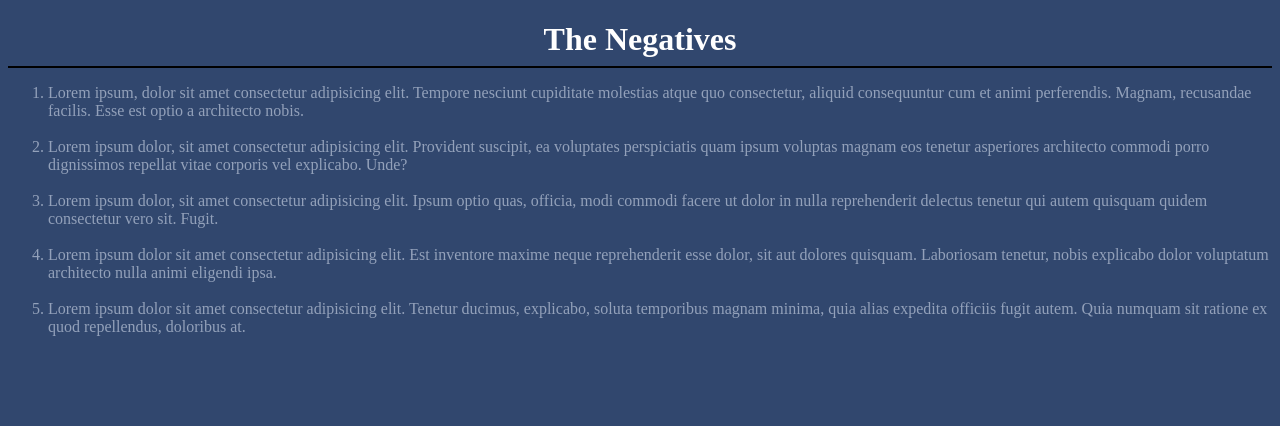
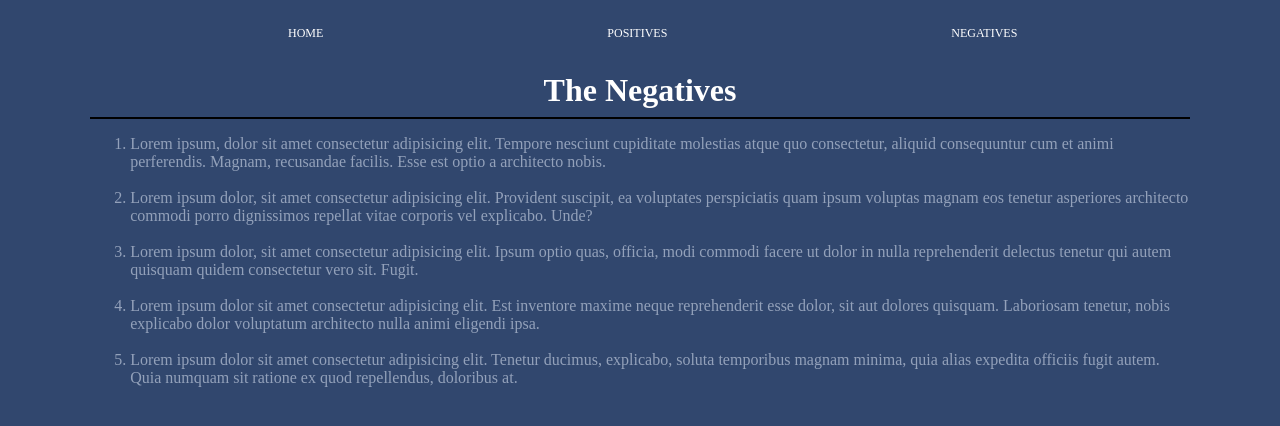
Before and after one commit to CameronTwiggs/Tech-and-Brain, a plain HTML site: page public/negative.html in a window 1280 px wide. Drawn offline with Linux system fonts and the light colour scheme.

Commit message:
updates webpage

```diff
--- a/public/negative.html
+++ b/public/negative.html
@@ -8,9 +8,21 @@
     <title>The Negative Side</title>
 </head>
 <body>
+    <header>
+            <div id="navbar">
+                    <nav>
+                        <ul>
+                            <li><a href="index.html">Home</a></li>
+                            <li><a href="positive.html">Positives</a></li>
+                            <li><a href="negative.html">Negatives</a></li>
+                        </ul>
+                    </nav>
+                </div>
+    </header>
+    <div class="body_align">
     <h1 id="second">The Negatives</h1>
-        <hr id="line">
-    <ol id="frogno">
+        <hr class="line">
+    <ol class="list_info">
         <li>Lorem ipsum, dolor sit amet consectetur adipisicing elit. Tempore nesciunt cupiditate molestias atque quo consectetur, aliquid consequuntur cum et animi perferendis. Magnam, recusandae facilis. Esse est optio a architecto nobis.</li>
         <br>
         <li>Lorem ipsum dolor, sit amet consectetur adipisicing elit. Provident suscipit, ea voluptates perspiciatis quam ipsum voluptas magnam eos tenetur asperiores architecto commodi porro dignissimos repellat vitae corporis vel explicabo. Unde?</li>
@@ -21,5 +33,6 @@
         <br>
         <li>Lorem ipsum dolor sit amet consectetur adipisicing elit. Tenetur ducimus, explicabo, soluta temporibus magnam minima, quia alias expedita officiis fugit autem. Quia numquam sit ratione ex quod repellendus, doloribus at.</li>
     </ol>
+    </div>
 </body>
 </html>
--- a/public/style.css
+++ b/public/style.css
@@ -6,10 +6,10 @@ body{
     color:white;
     margin-bottom:2px;
 }
-#intro
-{
+#intro{
     text-align: center;
     color:rgb(147,161,186);
+    margin-bottom:2px;
 }
 #second{
     text-align:center;
@@ -21,16 +21,20 @@ body{
     margin-bottom:2px;
     color:white;
 }
+.body_align{
+    margin:0 auto;
+    width:87%;
+}
 .box1{
     background-color:rgb(49,71,110);
     color:rgb(147,161,186);
     width:200px;
     border:3px solid black;
-    padding:30px;
+    padding:50px;
     display:block;
     float:left;
-    margin-top: 100px;
-    margin-left:300px;
+    margin-top:100px;
+    margin-left:200px;
     text-align:center;
     padding-top:10px;
 }
@@ -39,23 +43,55 @@ body{
     color:rgb(147,161,186);
     width:200px;
     border:3px solid black;
-    padding:30px;
+    padding:50px;
     display:block;
-    float: right;
+    float:right;
     margin-top: 100px;
-    margin-right:300px;
+    margin-right:200px;
     text-align:center;
     padding-top:10px;
 }
-#frogpo{
-    color:rgb(147,161,186);
+.list_info{
+    color:rgb(147,161,186)
 }
-#frogno{
-    color:rgb(147,161,186);
-}
-#line{
+.line{
     border:1px solid black;
 }
-#mainline{
-    border:1px solid black;
+#navbar{
+    margin:0 auto;
 }
+header::after{
+    content:"";
+    display: table;
+    clear: both;
+  }
+
+nav{
+    float:left;
+  }
+
+nav ul{
+    margin: 0;
+    padding: 0;
+    list-style: none;
+  }
+
+nav li{
+    display:inline-block;
+    list-style:none;
+    padding-top: 10px;
+    margin-left:280px;
+    margin-top:5px;
+    margin-bottom:10px;
+ }
+
+nav a{
+    color: #FFFFFF;
+    text-decoration: none;
+    text-transform: uppercase;
+    font-size: 12px;
+  }
+
+nav a:hover{
+    color: #a6bce3;
+  }
--- a/style.css
+++ /dev/null
@@ -1,61 +0,0 @@
-body{
-    background-color:#2e8b57;
-}
-#main{
-    text-align:center;
-    color:white;
-    margin-bottom:2px;
-}
-#intro
-{
-    text-align: center;
-    color:rgb(147,161,186);
-}
-#second{
-    text-align:center;
-    margin-bottom:0px;
-    color:white;
-}
-#third{
-    text-align:center;
-    margin-bottom:2px;
-    color:white;
-}
-.box1{
-    background-color:rgb(49,71,110);
-    color:rgb(147,161,186);
-    width:200px;
-    border:3px solid black;
-    padding:30px;
-    display:block;
-    float:left;
-    margin-top: 100px;
-    margin-left:300px;
-    text-align:center;
-    padding-top:10px;
-}
-.box2{
-    background-color:rgb(49,71,110);
-    color:rgb(147,161,186);
-    width:200px;
-    border:3px solid black;
-    padding:30px;
-    display:block;
-    float: right;
-    margin-top: 100px;
-    margin-right:300px;
-    text-align:center;
-    padding-top:10px;
-}
-#frogpo{
-    color:rgb(147,161,186);
-}
-#frogno{
-    color:rgb(147,161,186);
-}
-#line{
-    border:1px solid black;
-}
-#mainline{
-    border:1px solid black;
-}
```
Also changed, not shown: public/index.html (+5 -3 lines), public/positive.html (+15 -2 lines), README.md (deleted).
